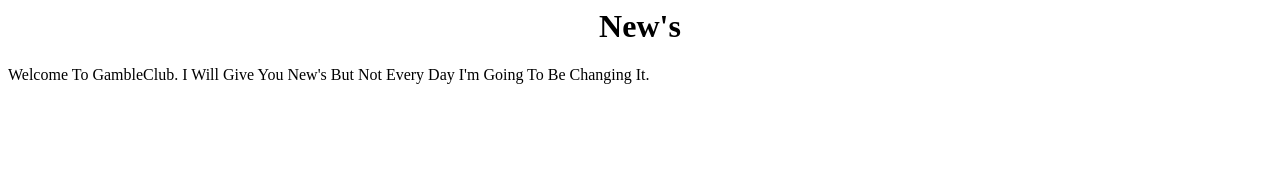
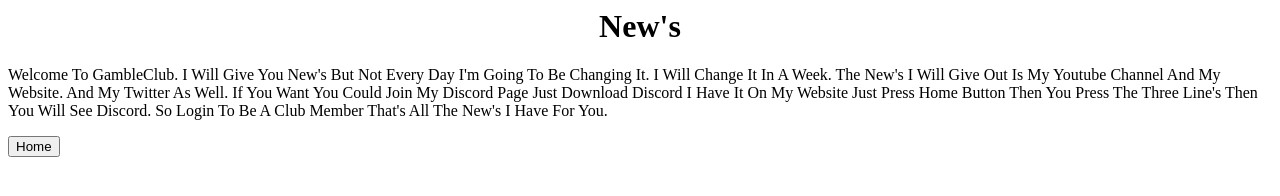
Before and after one commit to gamble-server/New-s-Form-Page, a plain HTML site: page index.html in a window 1280 px wide. Drawn offline with Linux system fonts and the light colour scheme.

Commit message:
Update index.html

```diff
--- a/index.html
+++ b/index.html
@@ -2,4 +2,9 @@
 <h1>New's</h1>
 </center>
 
-<p>Welcome To GambleClub. I Will Give You New's But Not Every Day I'm Going To Be Changing It.<p>
+<p>Welcome To GambleClub. I Will Give You New's But Not Every Day I'm Going To Be Changing It. I Will Change It
+In A Week. The New's I Will Give Out Is My Youtube Channel And My Website. And My Twitter As Well. If You Want You Could Join My Discord
+Page Just Download Discord I Have It On My Website Just Press Home Button Then You Press The Three Line's Then You Will See Discord.
+So Login To Be A Club Member That's All The New's I Have For You.</p>
+
+<a href="https://www.gambleserver.tk"><button>Home</button>
```
